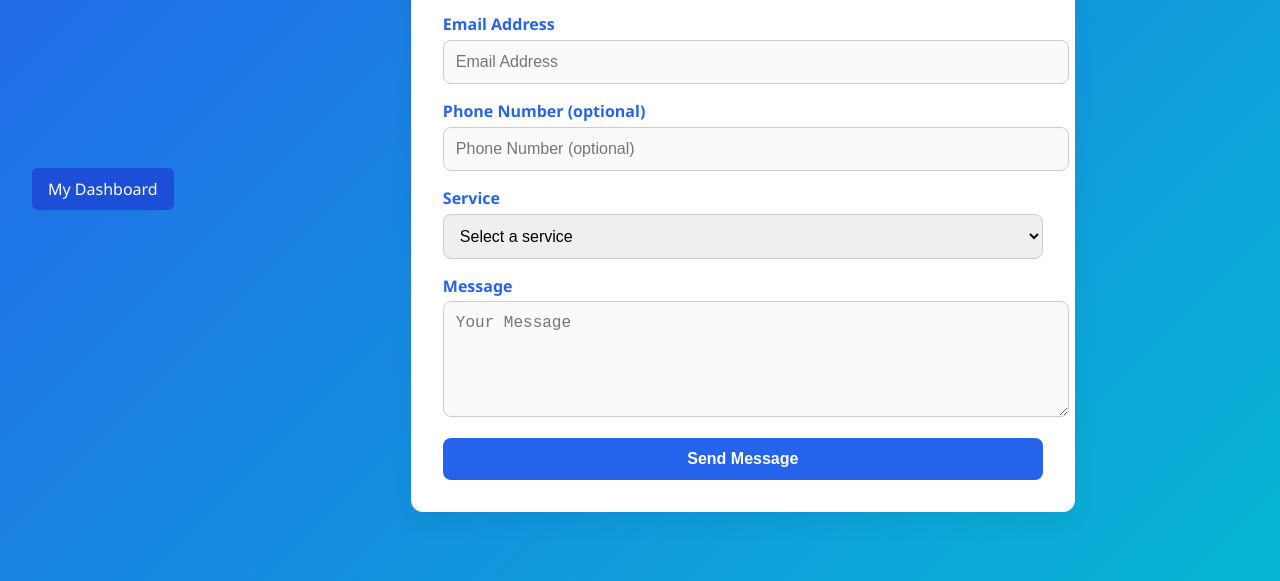
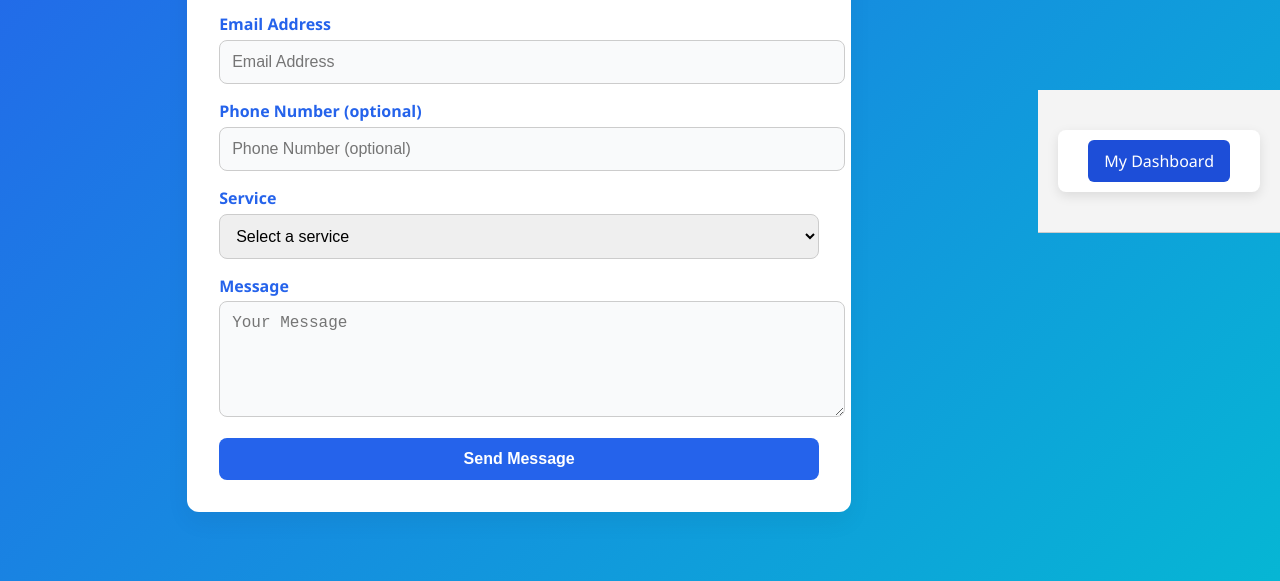
Before and after one commit to pikelelalikho/nexa-east-hub, a website: page public/contact.html in a window 1280 px wide. Shown: the part 219-800 px from the top of the page. Drawn offline with Linux system fonts and the light colour scheme; no server answers.

Commit message:
Update contact.html

```diff
--- a/public/contact.html
+++ b/public/contact.html
@@ -103,13 +103,47 @@ a.btn:hover {
   background: #2563eb;
 }
 
+/* Styling for the button section */
+#button {
+  display: flex;
+  justify-content: center;
+  align-items: center;
+  padding: 40px 20px;
+  background-color: #f4f4f4;
+  border-bottom: 1px solid #ccc;
+}
+
+/* Top bar container */
+.top-bar {
+  background-color: #fff;
+  padding: 10px 30px;
+  border-radius: 8px;
+  box-shadow: 0 4px 12px rgba(0, 0, 0, 0.1);
+}
+
+/* Dashboard button styling */
+.btn {
+  display: inline-block;
+  text-decoration: none;
+  color: #fff;
+  background-color: #0078d4;
+  padding: 12px 24px;
+  border-radius: 6px;
+  font-size: 16px;
+  font-weight: 500;
+  transition: background-color 0.3s ease, transform 0.2s ease;
+}
+
+/* Hover effect */
+.btn:hover {
+  background-color: #005a9e;
+  transform: scale(1.05);
+}
+
   </style>
 </head>
 <body>
 
-  <div class="top-bar">
-    <a href="user-dashboard.html" class="btn" role="button" aria-label="Go to My Dashboard">My Dashboard</a>
-  </div>
 
   <div class="contact">
     <h2>Contact Us</h2>
@@ -137,6 +171,11 @@ a.btn:hover {
       <button type="submit">Send Message</button>
     </form>
   </div>
+  <section name="section" id="button">
+      <div class="top-bar">
+      <a href="user-dashboard.html" class="btn" role="button" aria-label="Go to My Dashboard">My Dashboard</a>
+  </div>
+  </section>
   <script src="script.js" defer></script>
   <script>
   document.querySelector('.top-bar button')?.addEventListener('click', () => {
```
